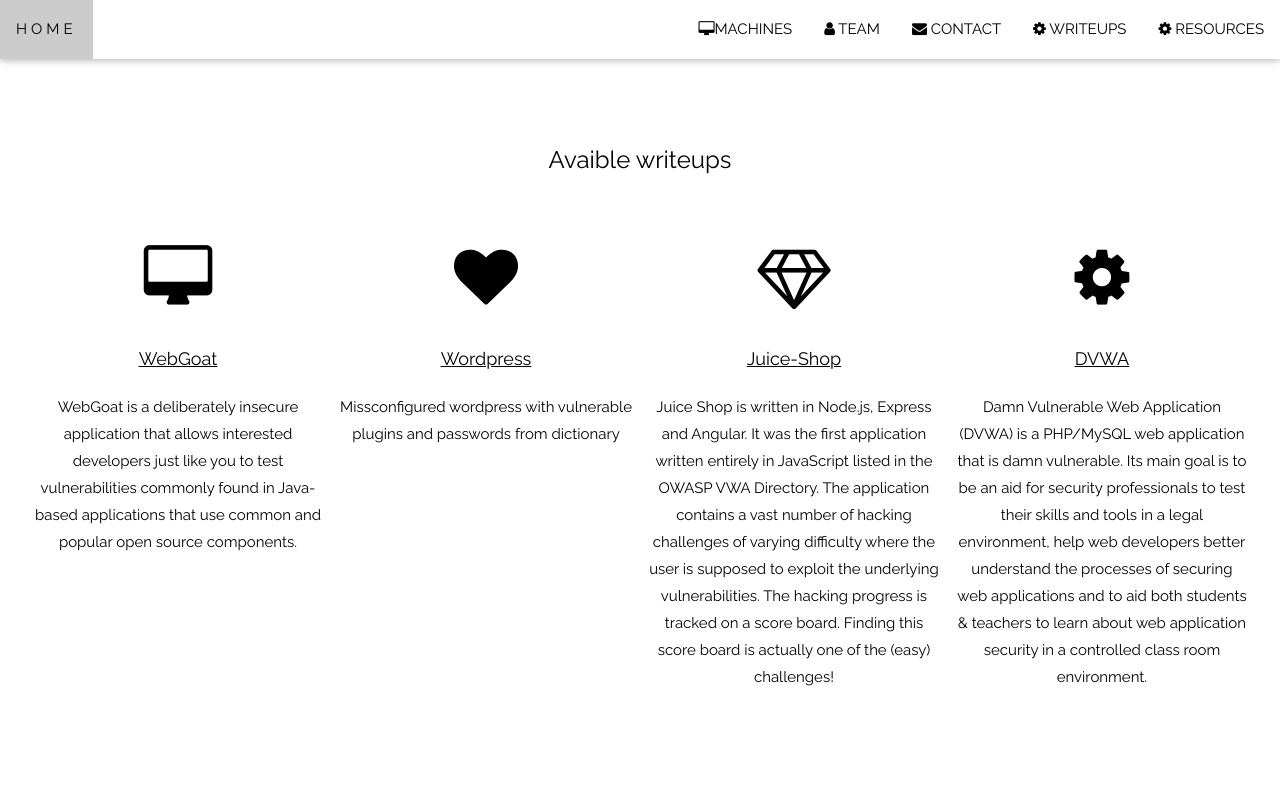
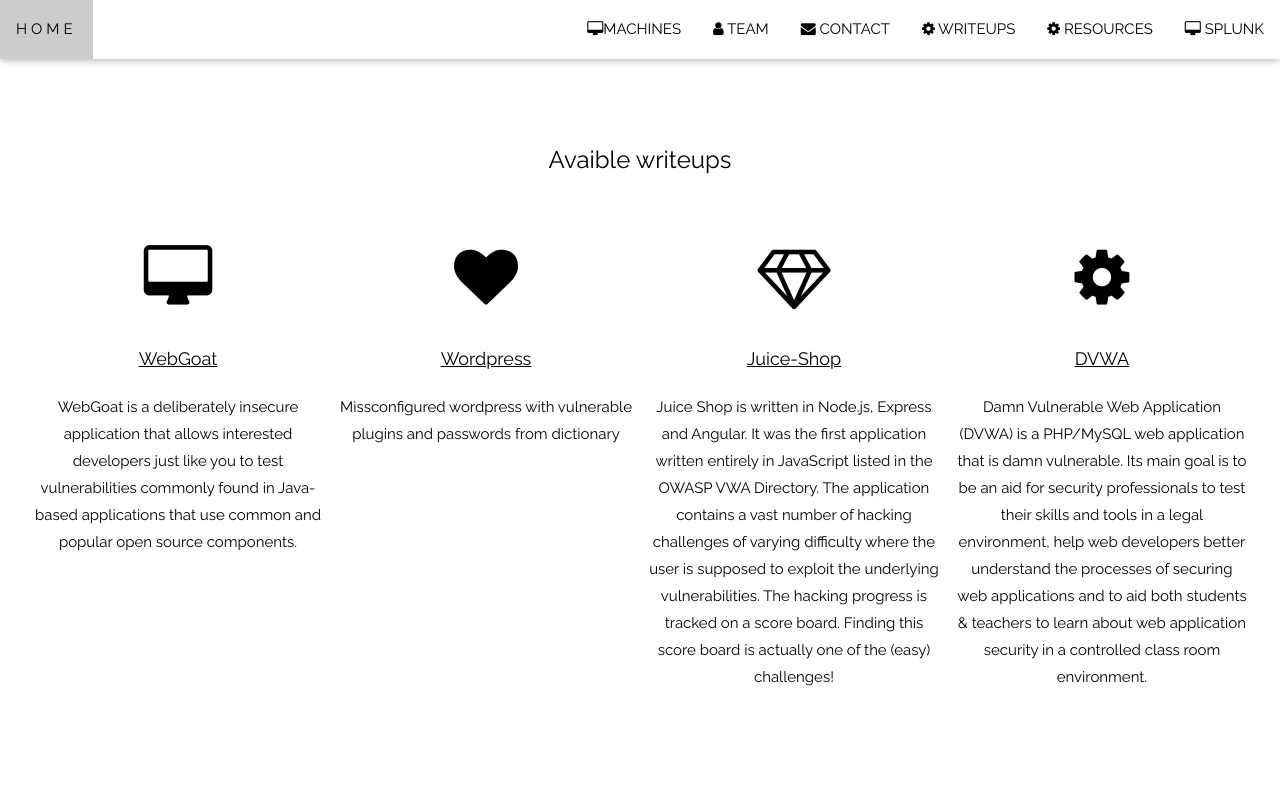
Before and after one commit to Sptimus/Vulnerable_Host, a plain HTML site: page hub/writeups.html in a window 1280 px wide. Shown: the top 800 px of the page. Drawn offline with nearby package versions, Linux system fonts and the light colour scheme; a script that the page names is missing.

Commit message:
Update writeups.html

```diff
--- a/hub/writeups.html
+++ b/hub/writeups.html
@@ -44,6 +44,7 @@
       <a href="http://127.0.0.1:81/#contact" class="w3-bar-item w3-button"><i class="fa fa-envelope"></i> CONTACT</a>
       <a href="http://127.0.0.1:81/writeups.html" class="w3-bar-item w3-button"><i class="fa fa-cog"></i> WRITEUPS</a>
       <a href="http://127.0.0.1:81/resources.html" class="w3-bar-item w3-button"><i class="fa fa-cog"></i> RESOURCES</a>
+      <a href="http://127.0.0.1:8000/" class="w3-bar-item w3-button"><i class="fa fa-desktop"></i> SPLUNK</a>
     </div>
     <!-- Hide right-floated links on small screens and replace them with a menu icon -->
 
```
